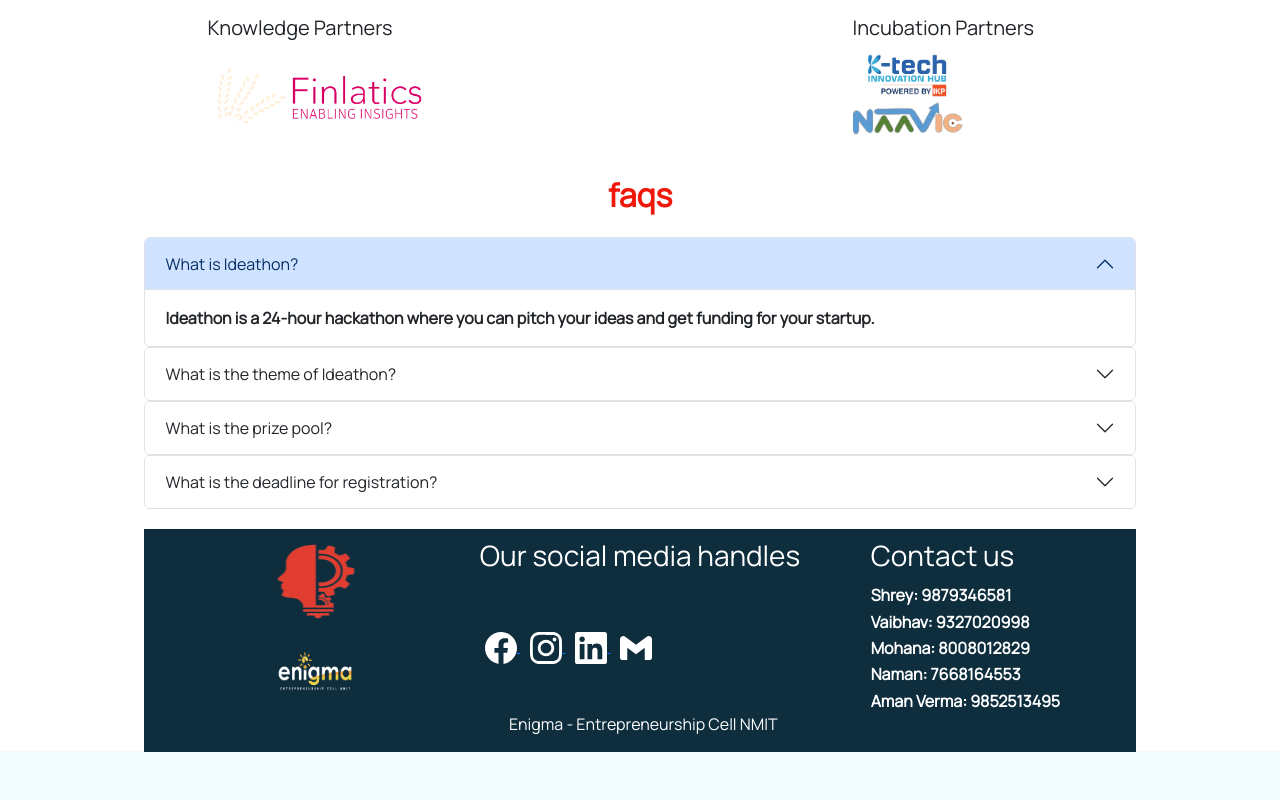
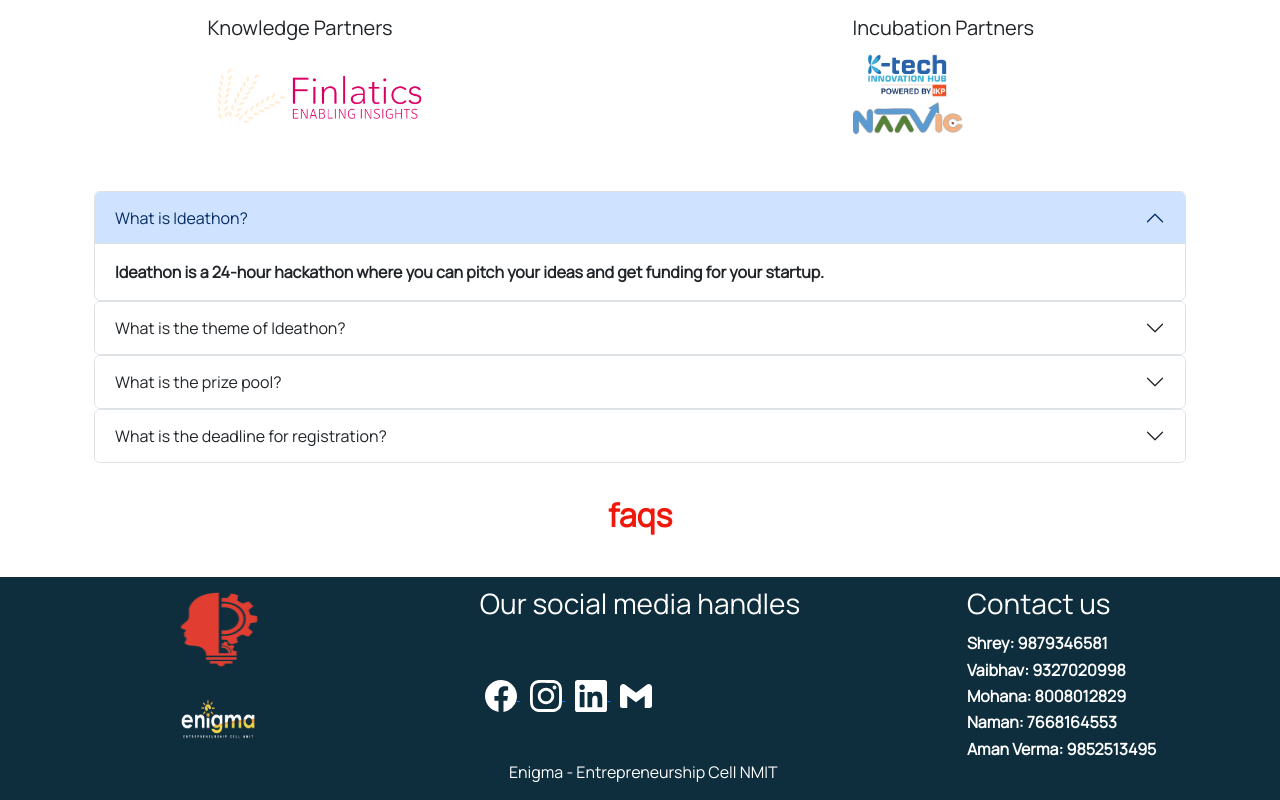
Before and after one commit to ecellenigma/ideathon2023, a plain HTML site: page index.html in a window 1280 px wide. Shown: the part 2046-2846 px from the top of the page. Before the commit the page ends 2798 px from the top, so only its background shows below. Drawn offline with nearby package versions, Linux system fonts and the light colour scheme; a script that the page names is missing.

Commit message:
commit all

```diff
--- a/index.html
+++ b/index.html
@@ -152,11 +152,9 @@
 
     </div>
 
-    <div class="page4_container">
-        <h4>faqs</h4>
-<!-- // Accordion section -->
+    <div class="container mt-5">
 
-<div class="accordion" id="accordionExample">
+        <div class="accordion container" id="accordionExample">
             <div class="accordion-item">
               <h2 class="accordion-header">
                 <button class="accordion-button" type="button" data-bs-toggle="collapse" data-bs-target="#collapseOne" aria-expanded="true" aria-controls="collapseOne">
@@ -205,6 +203,11 @@
                   </div>
                 </div>
               </div>
+    </div>
+    </div>
+    <div class="page4_container">
+        <h4>faqs</h4>
+<!-- // Accordion section -->
 
         <!-- <div class="faq-container">
             <div class="faq-item">
--- a/styles.css
+++ b/styles.css
@@ -659,6 +659,7 @@ html {
 }
 
 .footer .fRow2 {
+  width: 100%;
     text-align: center;
     font-size: 20px;
 }
```
Lines whose indentation alone changed are shown as unchanged.
